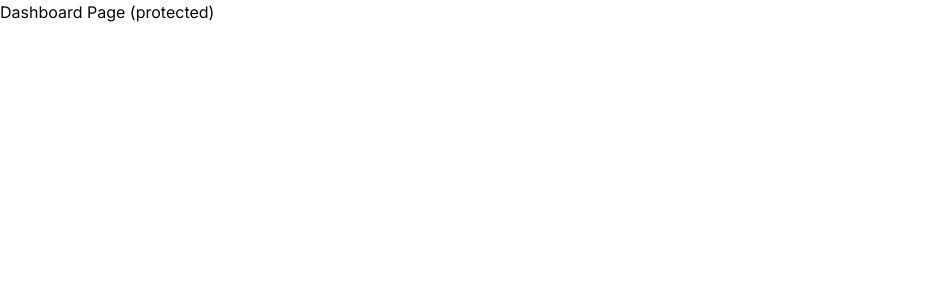
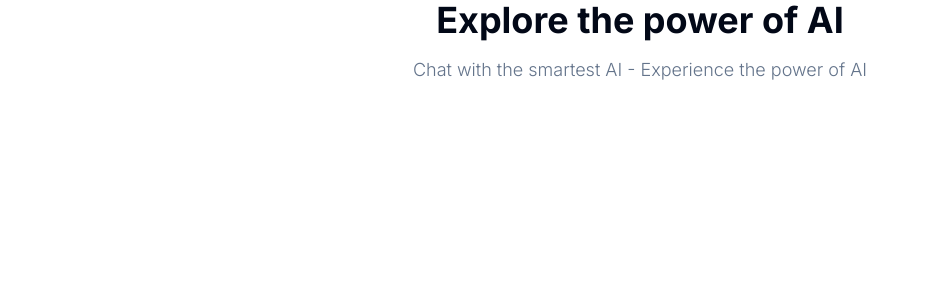
Before and after one commit to dziekiczan1/next-saas-ai-platform, a Next.js app: page /dashboard in a window 1280 px wide. Shown: the top 300 px of the page, without its empty margins (0-928 px from the left). Built offline with nearby package versions, Linux system fonts and the light colour scheme.

Commit message:
add heading for dashboard page

```diff
--- a/app/(dashboard)/(routes)/dashboard/page.tsx
+++ b/app/(dashboard)/(routes)/dashboard/page.tsx
@@ -1,9 +1,21 @@
-const DashboardPage = () => {
+"use client";
+
+import { useRouter } from "next/navigation";
+
+export default function HomePage() {
+  const router = useRouter();
+
   return (
     <div>
-      <p>Dashboard Page (protected)</p>
+      <div className="mb-8 space-y-4">
+        <h2 className="text-2xl md:text-4xl font-bold text-center">
+          Explore the power of AI
+        </h2>
+        <p className="text-muted-foreground font-light text-sm md:text-lg text-center">
+          Chat with the smartest AI - Experience the power of AI
+        </p>
+      </div>
+      <div className="px-4 md:px-20 lg:px-32 space-y-4"></div>
     </div>
   );
-};
-
-export default DashboardPage;
+}
--- a/components/navbar.tsx
+++ b/components/navbar.tsx
@@ -1,6 +1,6 @@
 import { UserButton } from "@clerk/nextjs";
 
-import MobileSidebar from "@/components/mobile-sidebar";
+import { MobileSidebar } from "@/components/mobile-sidebar";
 
 const Navbar = async () => {
   return (
```
